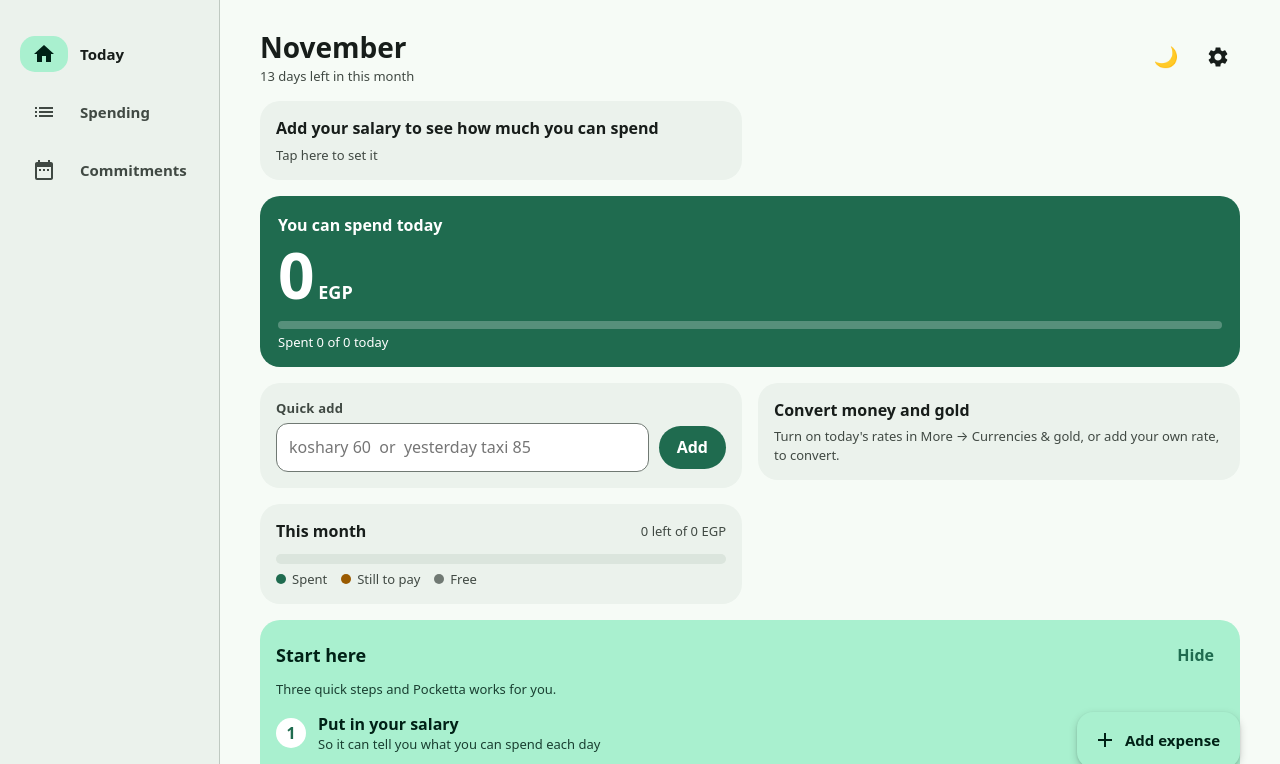
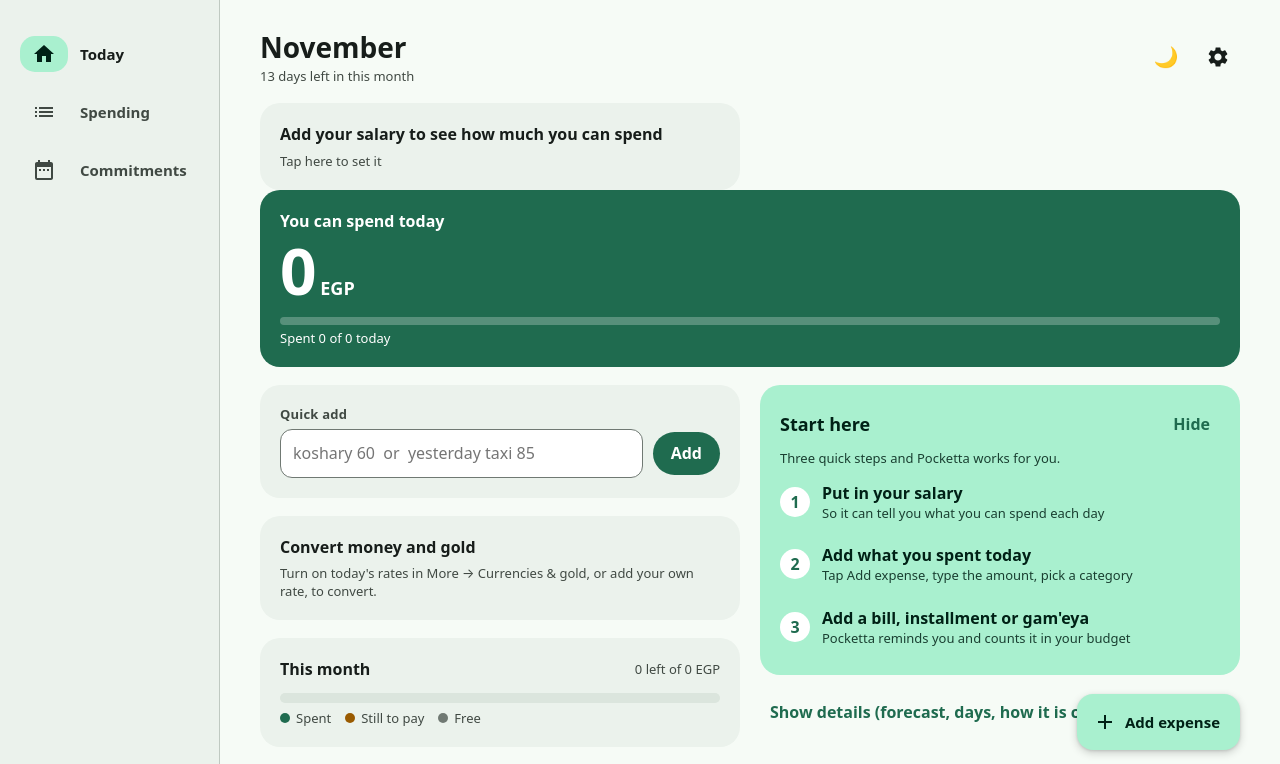
Before and after one commit to architectahmedgaber-sys/pocketta-web, a plain HTML site: page index.html in a window 1280 px wide. Both pictures are taken after a click on the button "Start". Shown: the top 764 px of the page. Drawn offline with Linux system fonts and the light colour scheme; no server answers.

Commit message:
Laptop layout: balanced two columns, bigger scale on large monitors
Co-Authored-By: Claude Sonnet 5.5 <noreply@anthropic.com>
Claude-Session: https://claude.ai/code/session_01SptQBeSJ35HpuCRMszxvrV

```diff
--- a/styles.css
+++ b/styles.css
@@ -273,7 +273,7 @@ p { margin: 0; }
 .bar.grey i { background: var(--outline); }
 @media (max-width: 380px) { .donut { width: 120px; height: 120px; } .donut svg { width: 120px; height: 120px; } }
 
-/* ---------- Laptop / big screen: side menu and a wide, multi-column page ---------- */
+/* ---------- Laptop / big screen: side menu and a wide, two-column page ---------- */
 @media (min-width: 900px) {
   .tabs {
     left: 0; right: auto; top: 0; bottom: 0; width: 220px; flex-direction: column; justify-content: flex-start; gap: 6px;
@@ -283,19 +283,18 @@ p { margin: 0; }
   .tab .ti { width: 48px; height: 36px; }
   .tab:hover .ti { background: var(--variant); }
   .tab.on .ti { background: var(--primary-c); }
-  .tab::before { content: none; }
-  .page.wide {
-    max-width: 1160px; margin: 0 0 0 220px; padding: 28px 40px 48px;
-    display: grid; grid-template-columns: repeat(2, minmax(0, 1fr)); gap: 16px; align-items: start;
-  }
-  @media (min-width: 1500px) { .page.wide { margin: 0 auto; padding-left: 260px; max-width: 1380px; } }
-  .page.wide > * { grid-column: 1 / -1; }
-  .page.wide > .card { grid-column: auto; }
-  .page.wide > .card.hero, .page.wide > .two, .page.wide > .month-nav, .page.wide > .card.primary-c { grid-column: 1 / -1; }
-  .page.wide > .hero .hero-n { font-size: 64px; }
+  #app:has(> .tabs) { padding-left: 220px; }
+  /* Cards flow into two balanced columns (no gaps); titles, big numbers and lists span both. */
+  .page.wide { max-width: 1180px; margin: 0 auto; padding: 28px 40px 56px; display: block; column-count: 2; column-gap: 20px; }
+  .page.wide > * { break-inside: avoid; margin-bottom: 18px; }
+  .page.wide > .card.hero, .page.wide > .two, .page.wide > .month-nav, .page.wide > .head, .page.wide > .title,
+  .page.wide > .subtabs, .page.wide > .pad, .page.wide > #spend-list, .page.wide > .btn, .page.wide > .row, .page.wide > .empty,
+  .page.wide > .day-h, .page.wide > div:not(.card):not(.two):not(.month-nav):not(.head) { column-span: all; }
+  .page.wide > .card.hero .hero-n { font-size: 64px; }
   .page.wide > .spacer { display: none; }
+  .page.wide .card { padding: 20px; }
   .fab { right: 40px; bottom: 32px; }
-  .subtabs { margin: 0; position: static; }
+  .subtabs { margin: 0 0 8px; position: static; }
   .page > .subtabs:first-child { margin-top: 0; }
   #toast { bottom: 40px; }
   .scrim { align-items: center; }
@@ -304,3 +303,7 @@ p { margin: 0; }
   .page:not(.wide):not(.onboard) { max-width: 720px; }
   .topbar { max-width: 720px; }
 }
+/* Big monitors: scale everything up so text and cards are comfortable to read. */
+@media (min-width: 1500px) { #app:has(> .tabs) { zoom: 1.25; } .fab { zoom: 1.25; } }
+@media (min-width: 2200px) { #app:has(> .tabs) { zoom: 1.5; } .fab { zoom: 1.5; } }
+.page.wide > .pad { padding-top: 14px; }
```
